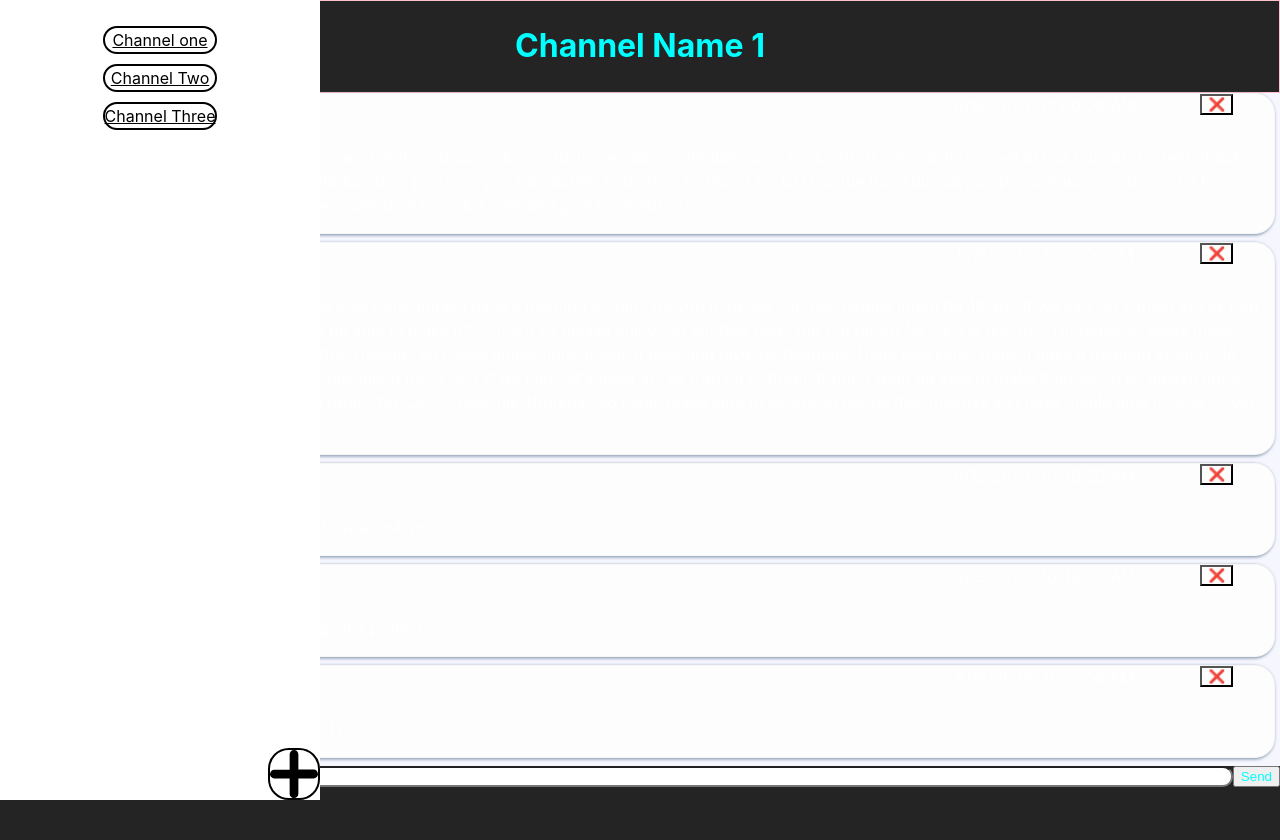
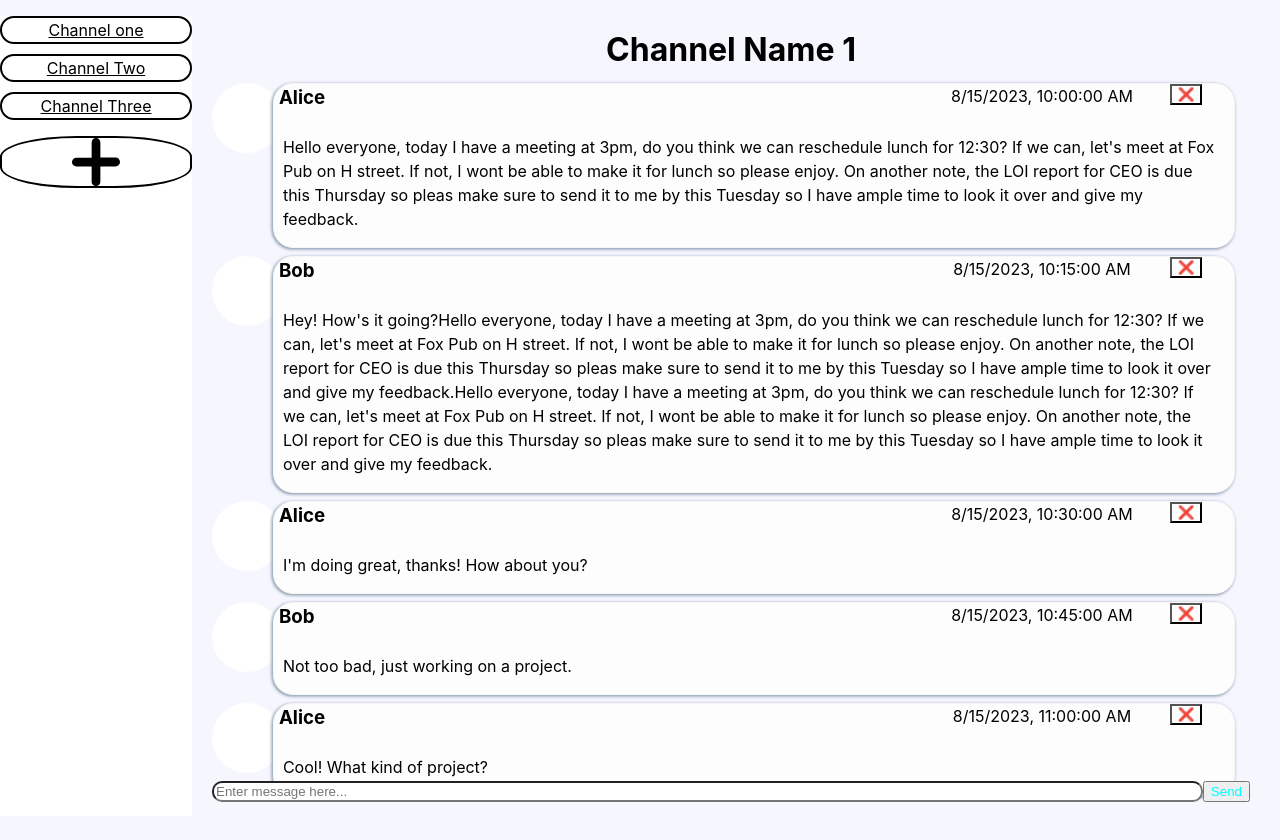
Before and after one commit to Gome510/keeping-tabs, a React (Vite) app: page / in a window 1280 px wide. Shown: the top 840 px of the page. Before the commit the page ends 800 px from the top, so only its background shows below. Built offline with nearby package versions, Linux system fonts and the light colour scheme; the HTML template or start-up script is replaced by a standard one.

Commit message:
Many styling changes
put all content into multiple grids to layout whole app

```diff
--- a/src/App.jsx
+++ b/src/App.jsx
@@ -4,10 +4,10 @@ import classes from './App.module.css';
 
 function App() {
   return (
-    <>
-      <Sidebar className={classes.sidebar} />
-      <MainContent className={classes["main-content"]} />
-    </>
+    <div className={classes["grid"]}>
+      <div className={classes["sidebar"]}> <Sidebar className={classes.sidebar} /> </div>
+     <div className={classes["main-content"]}> <MainContent className={classes["main-content"]} /> </div>
+    </div>
   );
 }
 
--- a/src/App.module.css
+++ b/src/App.module.css
@@ -1,15 +1,23 @@
-body {
+ body {
   margin: 0 auto;
   padding: 0rem;
   text-align: center;
 }
+.grid{
+display: grid;
+grid-template-columns: 15% 85%;
+grid-template-rows: 1fr;
+grid-column-gap: 0px;
+grid-row-gap: 0px;
+height: 100vh;
+}
 
 .sidebar {
-  width: 25%;
-  height: 100vh;;
+  grid-area: 1 / 1 / 2 / 2;
+  border: purple 10px;
 }
 
-.main-content {
-  width: 75%;
-  height: 100vh;
+ .main-content {
+  grid-area: 1 / 2 / 2 / 3;
+  border: orange 10px;
 }
--- a/src/components/MainContent/ChannelHeader.module.css
+++ b/src/components/MainContent/ChannelHeader.module.css
@@ -1,4 +1,4 @@
 .channel-header {
-  color: aqua;
-  border: pink solid 1px;
+  color: black;
+  border: red 5px;
 }
--- /dev/null
+++ b/src/components/MainContent/MainContent.css
@@ -0,0 +1,16 @@
+
+#mcGrid{
+   display: grid;
+   grid-template-columns: 1fr;
+   grid-template-rows: 8% 83% 10%;
+   grid-column-gap: 0px;
+   grid-row-gap: 0px;
+   padding:5px 30px 5px 20px;
+}
+#channelHeaderGrid{
+   grid-area: 1 / 1 / 2 / 2; }
+#mainGrid {
+   grid-area: 2 / 1 / 3 / 2;
+margin: 10px}
+#textInputGrid{ grid-area: 3 / 1 / 4 / 2;
+}
--- a/src/components/MainContent/MainContent.jsx
+++ b/src/components/MainContent/MainContent.jsx
@@ -1,19 +1,20 @@
 import ChannelHeader from "./ChannelHeader";
 import EnterText from "./EnterText";
 import Messages from "./Messages/Messages";
+import "./MainContent.css"
 
 const MainContent = () => {
   const currentChannel = "Channel Name 1";
   // const [currentChannel, setCurrentChannel] = useState("Channel Name 1");
 
   return (
-    <>
-      <ChannelHeader channelName={currentChannel}></ChannelHeader>
-      <main>
+    <div id="mcGrid">
+     <div id="channelHeaderGrid"> <ChannelHeader channelName={currentChannel}></ChannelHeader> </div>
+      <main id="mainGrid">
         <Messages />
       </main>
-      <EnterText />
-    </>
+      <div id="textInputGrid"><EnterText /></div>
+    </div>
   );
 };
 
--- a/src/components/MainContent/Messages/Message.css
+++ b/src/components/MainContent/Messages/Message.css
@@ -1,10 +1,10 @@
 #message-container {
    background-color: #f6f6ff;
    display: grid;
-   grid-template-columns: 10% 90%; /*NEED HELP had this using fr but would continually stretch off page */
-   grid-template-rows: 40% 60%;
+   grid-template-columns: 5% 95%;
    grid-column-gap: 0px;
    grid-row-gap: 0px;
+   color: black;
 }
 
 #userProfPic {
--- a/src/components/MainContent/Messages/Messages.jsx
+++ b/src/components/MainContent/Messages/Messages.jsx
@@ -4,10 +4,10 @@ import messageData from "../../../assets/message-data.json";
 
 
 export default function Messages(){
-    const styles = {
-        backgroundColor: "grey",
-        border: "1px solid black"
-    }
+    // const styles = {
+    //     backgroundColor: "grey",
+    //     border: "1px solid black"
+    // }
 
     const messageArray = messageData.map((message) => {
         return(
--- a/src/components/Sidebar/Sidebar.css
+++ b/src/components/Sidebar/Sidebar.css
@@ -1,16 +1,15 @@
 .sidebar{
   background-color: white;
   color: black;
-  display: flex;
   height: 100vh;
-  width: 25vw;
+  /* display: flex;
   position: absolute;
   left: 0px;
   top: 0px;
   display: flex;
   flex-direction: column;
   align-items: center;
-  justify-content: space-between;
+  justify-content: space-between;*/
 }
 
 .sidebar-channels{
--- a/src/index.css
+++ b/src/index.css
@@ -4,9 +4,10 @@
   font-weight: 400;
 
   color-scheme: light dark;
-  color: rgba(255, 255, 255, 0.87);
-  background-color: #242424;
+  color: black;
+  background-color:#f6f6ff;
 
   text-rendering: optimizeLegibility;
   -webkit-text-size-adjust: 100%;
+  border: red 5px;
 }
```
Also changed, not shown: src/App.css (added).
